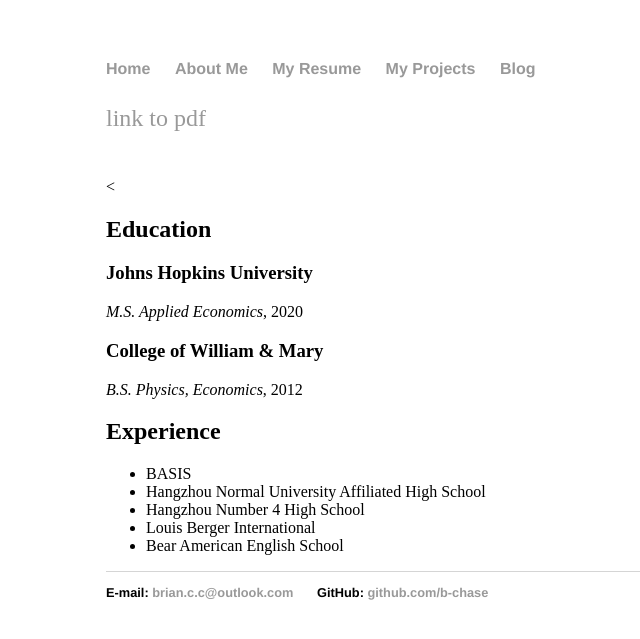
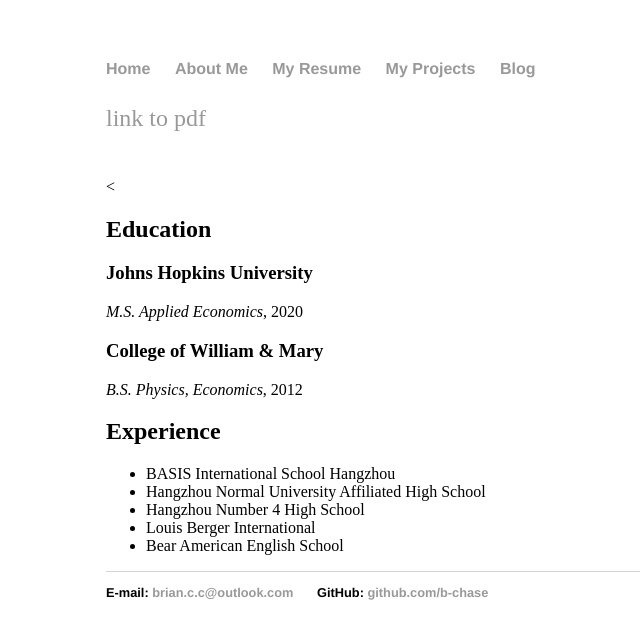
Before and after one commit to b-chase/b-chase.github.io, a Jekyll site: the page built from resume/index.html, in a window 1280 px wide. Shown: the top 639 px of the page, without its empty margins (86-726 px from the left). Built offline with Jekyll 4.4.1, drawn with Linux system fonts in a browser that asks for light colours.

Commit message:
Update index.html

```diff
--- a/resume/index.html
+++ b/resume/index.html
@@ -16,7 +16,7 @@
 <section id="Experience">
   <h2>Experience</h2>
   <ul>
-    <li>BASIS</li>
+    <li>BASIS International School Hangzhou</li>
     <li>Hangzhou Normal University Affiliated High School</li>
     <li>Hangzhou Number 4 High School</li>
     <li>Louis Berger International</li>
```
